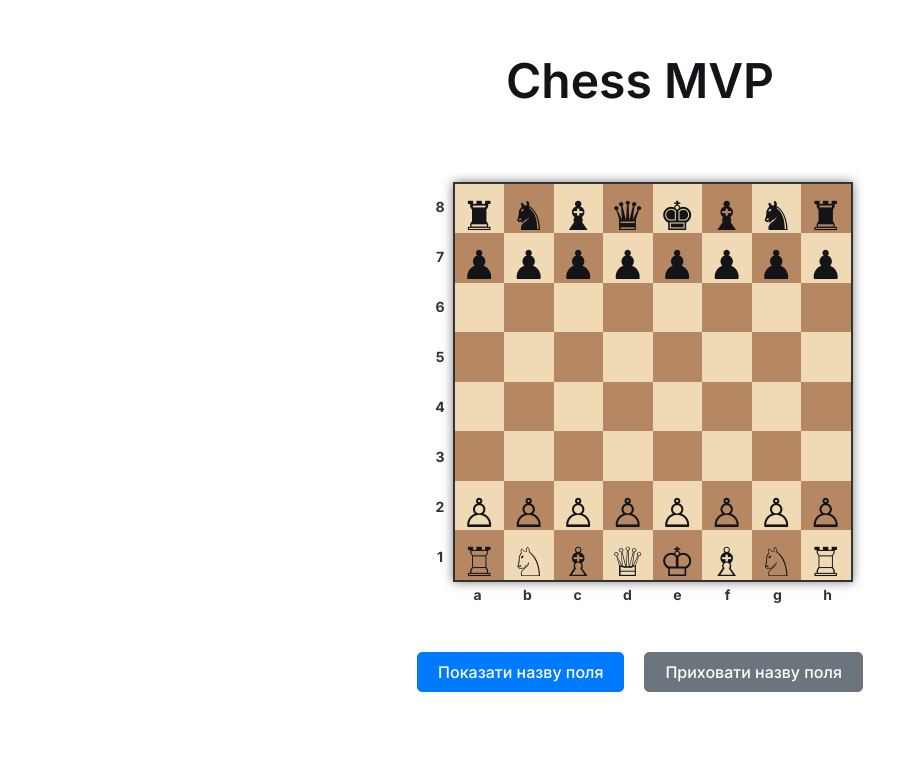
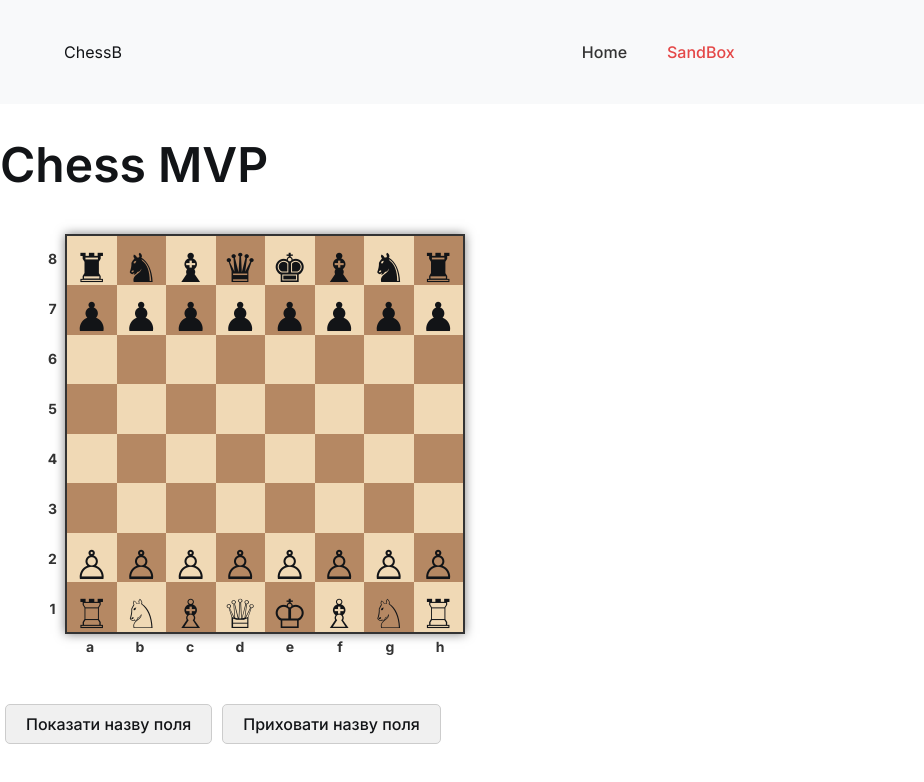
Before and after one commit to blackkat02/sticmanRun, a React (Vite) app: page /sandbox in a window 1280 px wide. Shown: the top 782 px of the page, without its empty margins (0-924 px from the left). Built offline with nearby package versions, Linux system fonts and the light colour scheme; a web font is replaced by a local one.

Commit message:
added SandBox

```diff
--- a/src/App.jsx
+++ b/src/App.jsx
@@ -1,12 +1,23 @@
-import React from 'react';
-import HomePage from './pages/HomePage/HomePage';
-import './App.module.css';
+import { Route, Routes } from "react-router-dom";
+import MainLayout from './layouts/MainLayout/MainLayout';
+import { lazy, Suspense, React } from "react";
+
+const HomePage = lazy(() => import("./pages/HomePage/HomePage"));
+const SandBoxPage = lazy(() => import("./pages/SandBoxPage/SandBoxPage"));
+const NotFoundPage = lazy(() => import("./pages/NotFoundPage/NotFoundPage"));
+// import style from './App.module.css';
 
 function App() {
   return (
-    <div className="App">
-      <HomePage />
-    </div>
+    <Suspense fallback={<div>Завантаження сторінки...</div>}>
+      <Routes>
+        <Route path="/" element={<MainLayout />}>
+          <Route index element={<HomePage />} />
+          <Route path="/sandbox" element={<SandBoxPage />} />
+        </Route>
+        <Route path="*" element={<NotFoundPage />} />
+      </Routes>
+    </Suspense>
   );
 }
 
--- a/src/components/ChessBoardView/ChessBoardView.jsx
+++ b/src/components/ChessBoardView/ChessBoardView.jsx
@@ -44,7 +44,7 @@ const ChessBoardView = ({ showSquareId }) => {
     // --- ДРУГИЙ КЛІК: спроба зробити хід ---
     else {
       const fromSquare = clickedPieceRef.current; // Клітинка, з якої робиться хід (з рефа)
-      const toSquare = squareId;                   // Клітинка, куди робиться хід (другий клік)
+      const toSquare = squareId;                 // Клітинка, куди робиться хід (другий клік)
 
       console.log(`Другий клік: Спроба ходу з ${fromSquare} на ${toSquare}.`);
 
--- /dev/null
+++ b/src/components/Navigation/Navigation.jsx
@@ -0,0 +1,43 @@
+import { Link, NavLink } from 'react-router-dom';
+import css from './Navigation.module.css';
+
+const Navigation = () => {
+  return (
+    <header className="site-header">
+    <div className={css.wrapper}>
+      <nav className={css.mainNav}>
+        <Link
+          to="/"
+          className={css.navLink}
+        >
+          <p className={css.logo}>Chess<span className={css.logoSpan}>B</span></p>
+        </Link>
+        <ul className={css.list}>
+          <li>
+            <NavLink
+              to="/"
+              className={({ isActive }) =>
+                isActive ? `${css.link} ${css.active}` : css.link
+              }
+            >
+              Home
+            </NavLink>
+          </li>
+          <li>
+            <NavLink
+              to="/sandbox"
+              className={({ isActive }) =>
+                isActive ? `${css.link} ${css.active}` : css.link
+              }
+            >
+              SandBox
+            </NavLink>
+          </li>
+        </ul>
+      </nav>
+    </div>
+    </header>
+  );
+};
+
+export default Navigation;
--- /dev/null
+++ b/src/components/Navigation/Navigation.module.css
@@ -0,0 +1,40 @@
+.wrapper {
+  padding: 24px 652px 24px 64px;
+  background-color: #f8f9fa;
+}
+
+.mainNav {
+  display: flex;
+  align-items: center;
+  gap: 450px;
+}
+
+.navLink {
+  text-decoration: none;
+  color: inherit;
+}
+
+.list {
+  display: flex;
+  gap: 20px;
+  list-style: none;
+  padding: 0;
+  margin: 0;
+}
+
+.link {
+  text-decoration: none;
+  color: #333;
+  font-weight: 500;
+  padding: 5px 10px;
+  border-radius: 4px;
+  transition: all 0.3s ease;
+}
+
+.link:hover {
+  background-color: #e9ecef;
+}
+
+.active {
+  color: #E44848;
+}
--- a/src/layouts/MainLayout/MainLayout.jsx
+++ b/src/layouts/MainLayout/MainLayout.jsx
@@ -1,5 +1,5 @@
 import { Outlet } from "react-router-dom";
-import Navigation from '../components/Navigation/Navigation';
+import Navigation from '../../components/Navigation/Navigation';
 import style from "./MainLayout.module.css";
 
 const MainLayout = () => {
--- /dev/null
+++ b/src/pages/NotFoundPage/NotFoundPage.jsx
@@ -0,0 +1,21 @@
+import { Link } from 'react-router-dom';
+import styles from './NotFoundPage.module.css';
+
+const NotFoundPage = () => {
+  return (
+    <div className={styles.container}>
+      <div className={styles.content}>
+        <h1 className={styles.title}>404</h1>
+        <h2 className={styles.subtitle}>Сторінку не знайдено</h2>
+        <p className={styles.text}>
+          На жаль, сторінка, яку ви шукаєте, не існує або була видалена.
+        </p>
+        <Link to="/" className={styles.button}>
+          Повернутись на головну
+        </Link>
+      </div>
+    </div>
+  );
+};
+
+export default NotFoundPage;
--- /dev/null
+++ b/src/pages/NotFoundPage/NotFoundPage.module.css
@@ -0,0 +1,66 @@
+.container {
+  display: flex;
+  justify-content: center;
+  align-items: center;
+  min-height: 100vh;
+  background-color: #f8f9fa;
+  padding: 20px;
+}
+
+.content {
+  text-align: center;
+  max-width: 600px;
+  padding: 40px;
+  background-color: white;
+  border-radius: 10px;
+  box-shadow: 0 4px 12px rgba(0, 0, 0, 0.1);
+}
+
+.title {
+  font-size: 6rem;
+  margin: 0;
+  color: #3f51b5;
+  line-height: 1;
+}
+
+.subtitle {
+  font-size: 2rem;
+  margin: 20px 0 10px;
+  color: #333;
+}
+
+.text {
+  font-size: 1.1rem;
+  color: #666;
+  margin-bottom: 30px;
+}
+
+.button {
+  display: inline-block;
+  padding: 12px 24px;
+  background-color: #3f51b5;
+  color: white;
+  text-decoration: none;
+  border-radius: 5px;
+  font-weight: 500;
+  transition: background-color 0.3s ease;
+}
+
+.button:hover {
+  background-color: #303f9f;
+}
+
+/* Адаптація для мобільних пристроїв */
+@media (max-width: 768px) {
+  .title {
+    font-size: 4rem;
+  }
+
+  .subtitle {
+    font-size: 1.5rem;
+  }
+
+  .content {
+    padding: 20px;
+  }
+}
--- /dev/null
+++ b/src/pages/SandBoxPage/SandBoxPage.jsx
@@ -0,0 +1,45 @@
+import React, { useState } from 'react';
+import { useDispatch } from 'react-redux';
+// import { initialPosition } from '../../redux/positionsSlice';
+import ChessBoardView from '../../components/ChessBoardView/ChessBoardView';
+import Button from '../../components/Button/Button';
+import styles from './SandBoxPage.module.css';
+
+const SandBoxPage = () => {
+  const [showSquareId, setShowSquareId] = useState(false);
+
+  const handleShowId = () => {
+    setShowSquareId(true);
+  };
+
+  const handleHideId = () => {
+    setShowSquareId(false);
+  };
+
+  return (
+    <div className={styles.homePageWrapper}>
+      <h1>Chess MVP</h1>
+
+      <ChessBoardView showSquareId={showSquareId} />
+
+      <div className={styles.buttonGroup}>
+        <Button
+          onClick={handleShowId}
+          id="show-id-button"
+          className={styles.primaryButton}
+        >
+          Показати назву поля
+        </Button>
+        <Button
+          onClick={handleHideId}
+          id="hide-id-button"
+          className={styles.secondaryButton}
+        >
+          Приховати назву поля
+        </Button>
+      </div>
+    </div>
+  );
+};
+
+export default SandBoxPage;
```
Also changed, not shown: src/pages/SandBoxPage/SandBoxPage.module.css (added).
